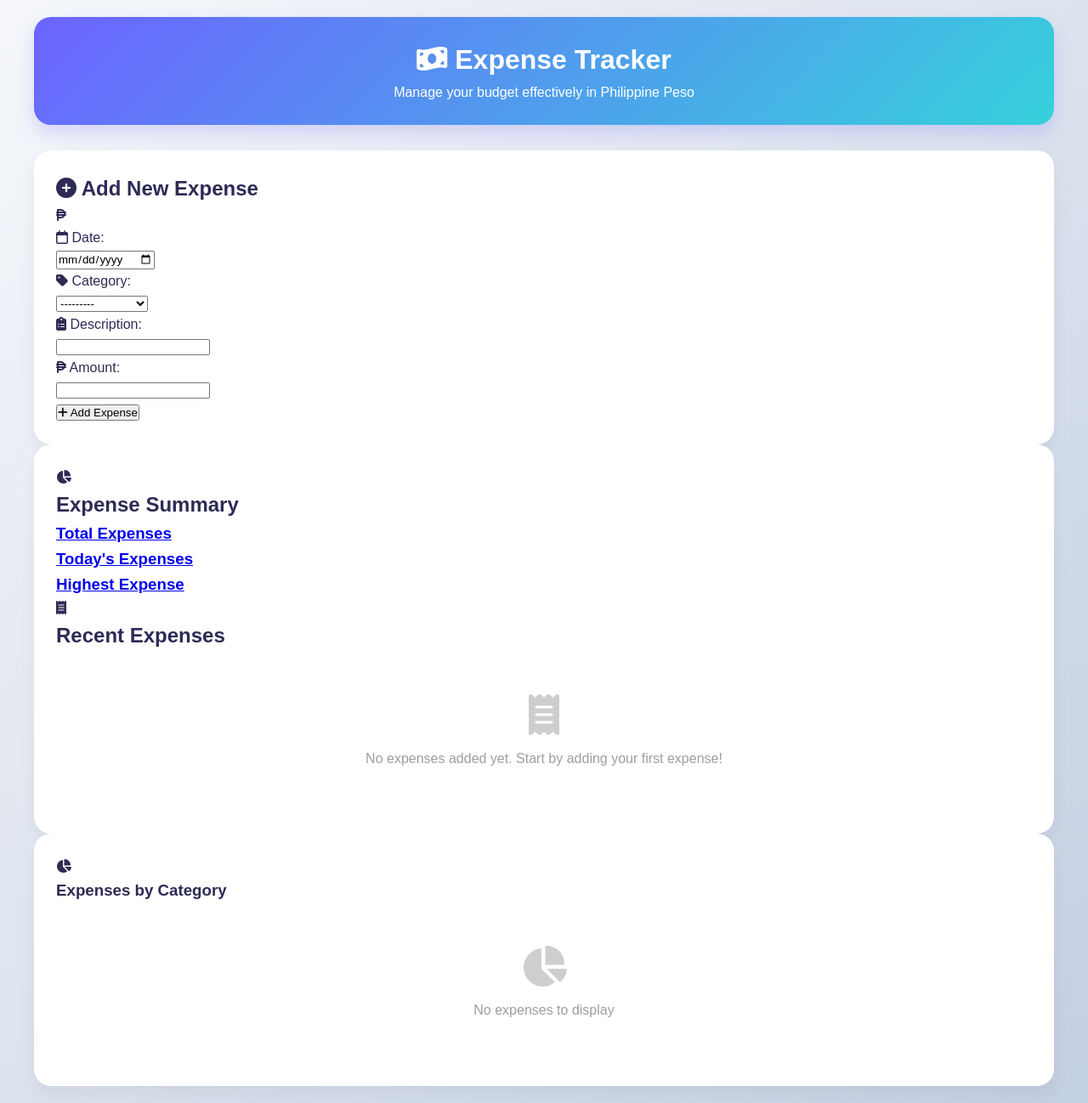
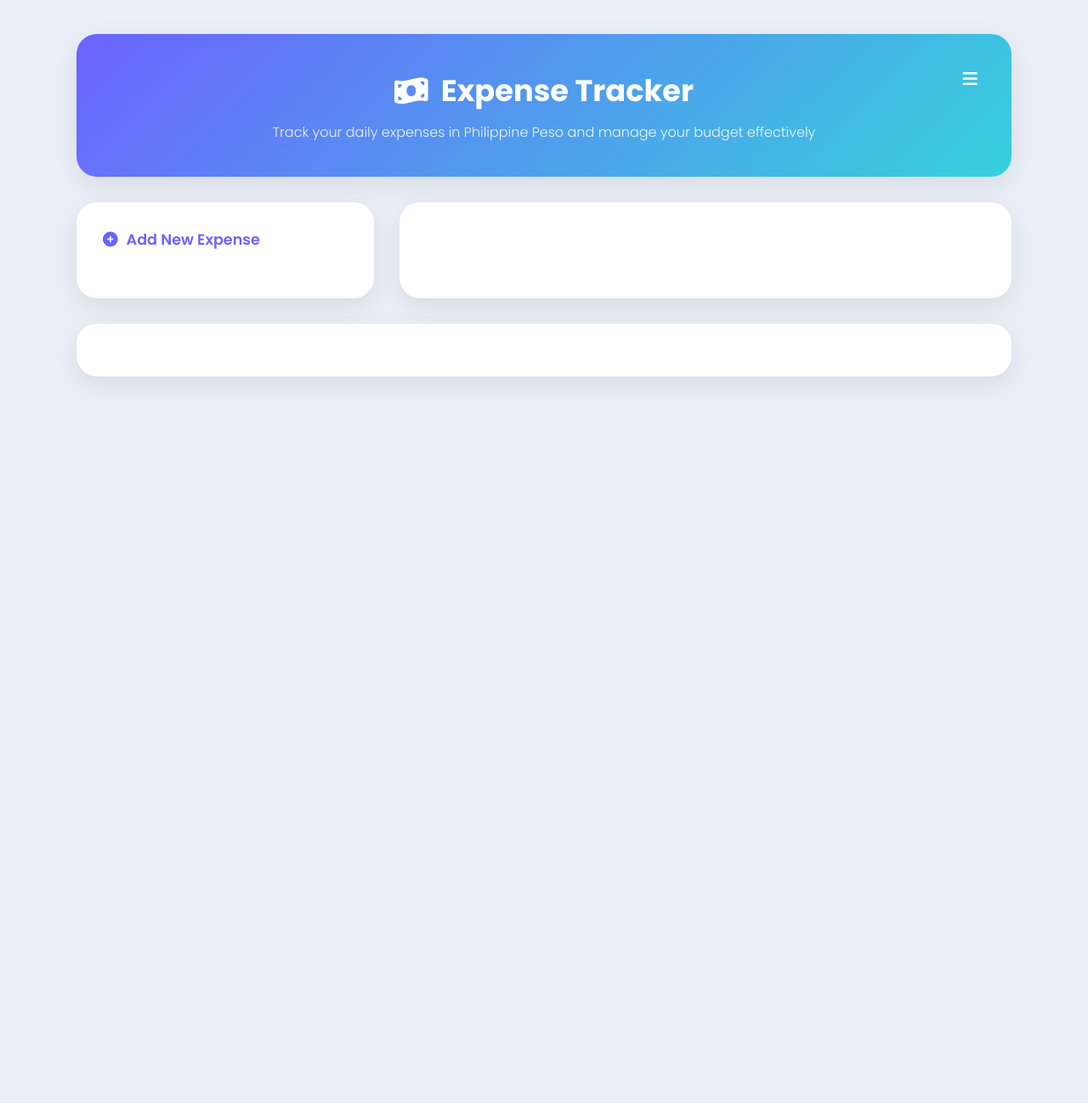
Before and after one commit to ramosjarod04-creator/expensetracker, a Django app: page / in a window 1280 px wide. Shown: the whole page at 85% size. After the commit the page ends 447 px from the top, so only its background shows below. Run offline with Django 5.2, Linux system fonts and the light colour scheme; the visitor is signed in with stand-in values (Sample User, id 1); data that the repository does not hold is empty.

Commit message:
Final attempt to fisessdww.html

```diff
--- a/tracker/templates/tracker/base.html
+++ b/tracker/templates/tracker/base.html
@@ -3,57 +3,190 @@
 <head>
     <meta charset="UTF-8">
     <meta name="viewport" content="width=device-width, initial-scale=1.0">
-    <title>{% block title %}Daily Expense Tracker{% endblock %}</title>
+    <title>{% block title %}Expense Tracker{% endblock %}</title>
+
+    <link href="https://fonts.googleapis.com/css2?family=Poppins:wght@300;400;600;700&display=swap" rel="stylesheet">
     <link rel="stylesheet" href="https://cdnjs.cloudflare.com/ajax/libs/font-awesome/6.4.0/css/all.min.css">
+
     <style>
-        /* Your existing CSS Variables and Global Styles */
         :root {
-            --primary: #6C63FF;
-            --primary-light: #8A84FF;
-            --secondary: #FF6584;
-            --accent: #36D1DC;
-            --success: #4CAF50;
-            --warning: #FF9800;
-            --danger: #F44336;
-            --light: #F8F9FA;
-            --dark: #2D2B55;
-            --gray: #9E9E9E;
+            --primary-gradient: linear-gradient(135deg, #6C63FF 0%, #36D1DC 100%);
+            --bg-color: #E9EEF7;
             --card-bg: #FFFFFF;
-            --background: linear-gradient(135deg, #f5f7fa 0%, #c3cfe2 100%);
+            --text-main: #2D2B55;
+            --text-muted: #7D8597;
+            --shadow: 0 10px 30px rgba(0, 0, 0, 0.08);
+            --border-radius: 24px;
         }
 
-        * { margin: 0; padding: 0; box-sizing: border-box; font-family: 'Poppins', sans-serif; }
-        body { background: var(--background); color: var(--dark); line-height: 1.6; min-height: 100vh; padding: 20px; }
-        .container { max-width: 1200px; margin: 0 auto; }
-
-        header {
-            text-align: center; margin-bottom: 30px; padding: 25px;
-            background: linear-gradient(135deg, var(--primary), var(--accent));
-            color: white; border-radius: 20px; box-shadow: 0 10px 20px rgba(108, 99, 255, 0.2);
-            position: relative; overflow: hidden;
+        * {
+            margin: 0;
+            padding: 0;
+            box-sizing: border-box;
+            font-family: 'Poppins', sans-serif;
         }
 
-        /* Shared Card Styles */
-        .card {
-            background: var(--card-bg); padding: 25px; border-radius: 20px;
-            box-shadow: 0 10px 20px rgba(0, 0, 0, 0.05); transition: transform 0.3s;
-            border: 1px solid rgba(255, 255, 255, 0.2);
+        body {
+            background-color: var(--bg-color);
+            color: var(--text-main);
+            padding: 40px 20px;
+            min-height: 100vh;
+        }
+
+        .container {
+            max-width: 1100px;
+            margin: 0 auto;
+        }
+
+        /* Hero Header Section */
+        header {
+            background: var(--primary-gradient);
+            padding: 40px;
+            border-radius: var(--border-radius);
+            text-align: center;
+            color: white;
+            box-shadow: var(--shadow);
+            margin-bottom: 30px;
+            position: relative;
+        }
+
+        header h1 {
+            font-size: 2.2rem;
+            font-weight: 700;
+            display: flex;
+            align-items: center;
+            justify-content: center;
+            gap: 15px;
+        }
+
+        header p {
+            opacity: 0.9;
+            margin-top: 10px;
+            font-weight: 300;
+        }
+
+        /* Layout Grid */
+        .main-layout {
+            display: grid;
+            grid-template-columns: 350px 1fr;
+            gap: 30px;
+        }
+
+        /* Card Styling */
+        .glass-card {
+            background: var(--card-bg);
+            border-radius: var(--border-radius);
+            padding: 30px;
+            box-shadow: var(--shadow);
+            border: 1px solid rgba(255, 255, 255, 0.6);
+        }
+
+        .section-header {
+            display: flex;
+            align-items: center;
+            gap: 10px;
+            margin-bottom: 25px;
+            color: #6C63FF;
+            font-weight: 600;
+            font-size: 1.1rem;
+        }
+
+        /* Summary Button Styles */
+        .summary-grid {
+            display: grid;
+            grid-template-columns: repeat(3, 1fr);
+            gap: 15px;
+            margin-bottom: 30px;
+        }
+
+        .sum-btn {
+            border: none;
+            border-radius: 12px;
+            padding: 15px 5px;
+            color: white;
+            font-weight: 600;
+            font-size: 0.8rem;
+            cursor: pointer;
+            transition: transform 0.2s;
+            box-shadow: 0 4px 15px rgba(0,0,0,0.1);
+        }
+
+        .total-exp { background: #8A84FF; }
+        .today-exp { background: #56CCF2; }
+        .high-exp { background: #FF8A8A; }
+
+        .sum-btn:hover { transform: translateY(-3px); }
+
+        /* Form Elements */
+        .form-group { margin-bottom: 20px; }
+        label {
+            display: block;
+            font-size: 0.75rem;
+            color: var(--text-muted);
+            margin-bottom: 8px;
+            font-weight: 600;
+        }
+
+        input, select {
+            width: 100%;
+            padding: 12px 15px;
+            background: #F8FAFD;
+            border: 1px solid #E0E7FF;
+            border-radius: 12px;
+            color: var(--text-main);
+            outline: none;
+        }
+
+        .btn-primary {
+            width: 100%;
+            padding: 15px;
+            background: #6C63FF;
+            color: white;
+            border: none;
+            border-radius: 15px;
+            font-weight: 600;
+            display: flex;
+            align-items: center;
+            justify-content: center;
+            gap: 10px;
+            cursor: pointer;
+            box-shadow: 0 6px 20px rgba(108, 99, 255, 0.3);
+        }
+
+        @media (max-width: 900px) {
+            .main-layout { grid-template-columns: 1fr; }
         }
 
         {% block extra_css %}{% endblock %}
     </style>
 </head>
 <body>
+
     <div class="container">
         <header>
+            <div class="menu-icon" style="position: absolute; right: 40px; top: 40px;">
+                <i class="fas fa-bars fa-lg"></i>
+            </div>
             <h1><i class="fas fa-money-bill-wave"></i> Expense Tracker</h1>
-            <p class="app-description">Manage your budget effectively in Philippine Peso</p>
+            <p>Track your daily expenses in Philippine Peso and manage your budget effectively</p>
         </header>
 
-        <main>
-            {% block content %}
-            {% endblock %}
+        <main class="main-layout">
+            <aside class="glass-card">
+                <div class="section-header">
+                    <i class="fas fa-plus-circle"></i> Add New Expense
+                </div>
+                {% block sidebar_form %}{% endblock %}
+            </aside>
+
+            <section class="glass-card">
+                {% block main_content %}{% endblock %}
+            </section>
         </main>
+
+        <div class="glass-card" style="margin-top: 30px;">
+             {% block category_chart %}{% endblock %}
+        </div>
     </div>
 
     {% block scripts %}{% endblock %}
```
